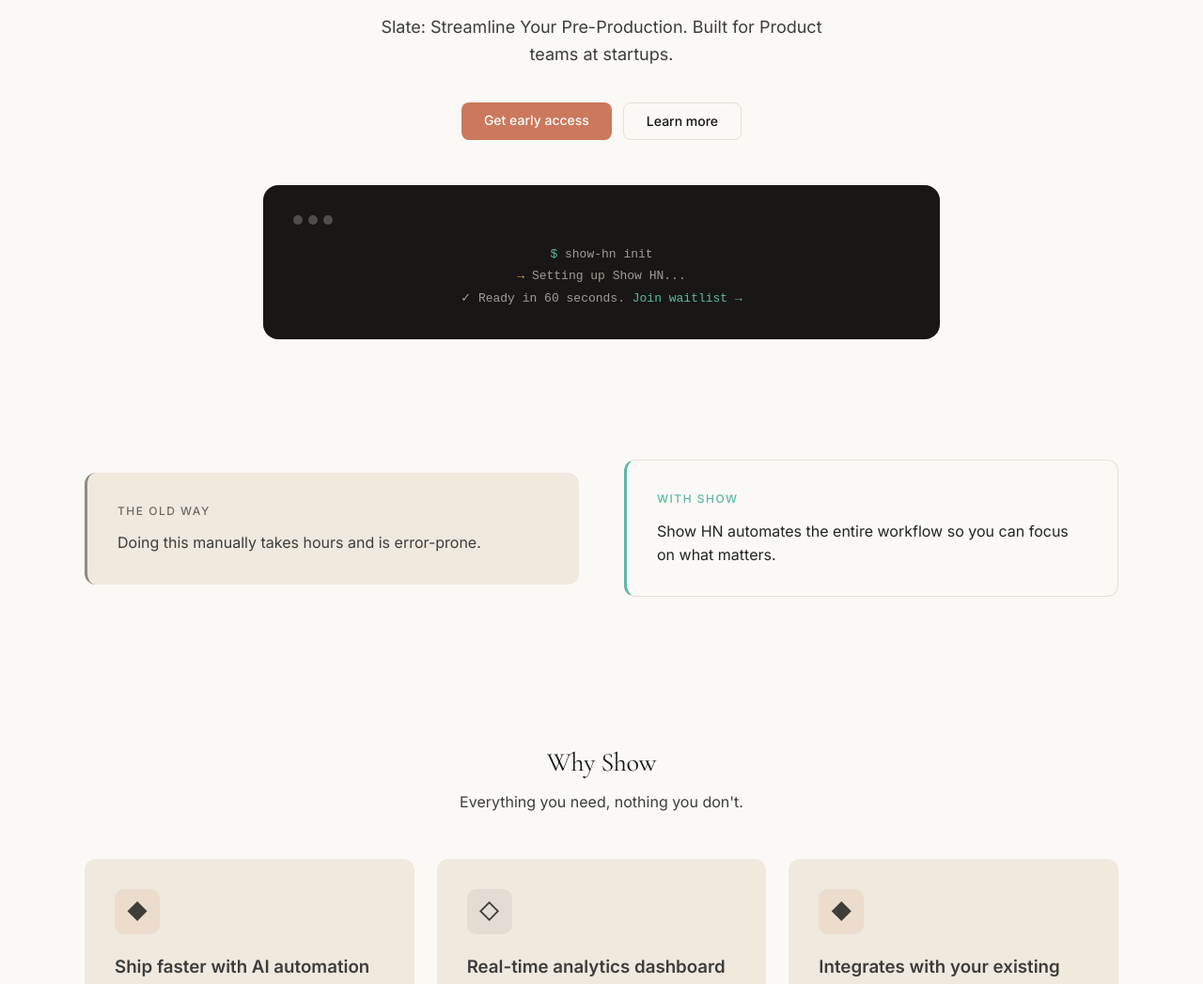
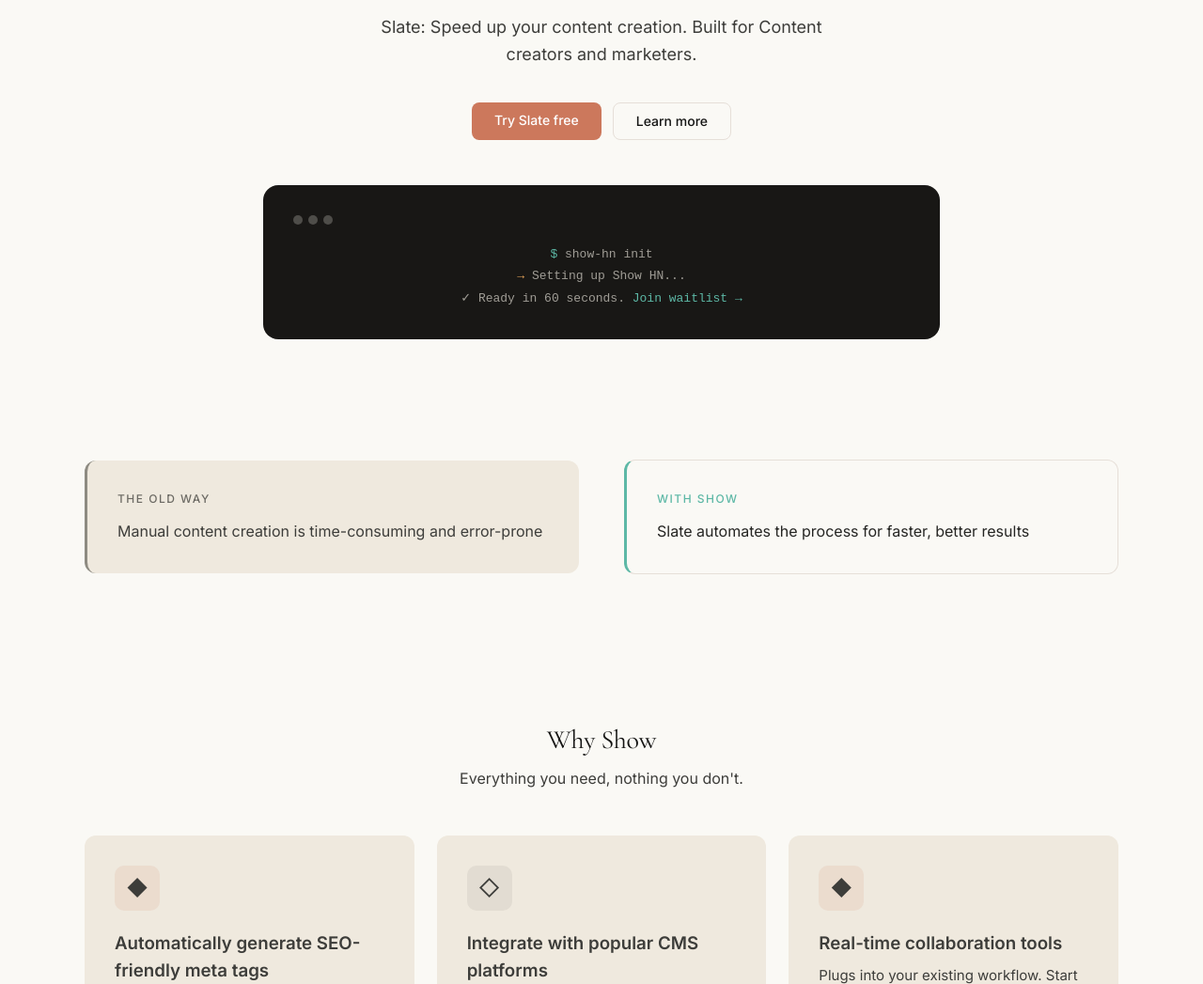
Before and after one commit to ivo1974kanchev-arch/show-hn-slate-agentic-pre-prod, a website: page index.html in a window 1280 px wide. Shown: the part 253-1300 px from the top of the page at 94% size. Drawn offline with nearby package versions, Linux system fonts and the light colour scheme.

```diff
--- a/index.html
+++ b/index.html
@@ -3,8 +3,8 @@
 <head>
 <meta charset="UTF-8">
 <meta name="viewport" content="width=device-width, initial-scale=1.0">
-<title>Show HN — Slate: Streamline Your Pre-Production</title>
-<meta name="description" content="Slate: Streamline Your Pre-Production. Built for Product teams at startups.">
+<title>Show HN — Slate: Speed up your content creation</title>
+<meta name="description" content="Slate: Speed up your content creation. Built for Content creators and marketers.">
 <link rel="preconnect" href="https://fonts.googleapis.com">
 <link rel="preconnect" href="https://fonts.gstatic.com" crossorigin>
 <link href="https://fonts.googleapis.com/css2?family=Cormorant+Garamond:ital,wght@0,400;0,500;1,400&family=Inter:wght@400;500;600&display=swap" rel="stylesheet">
@@ -314,9 +314,9 @@
   <div class="container">
     <span class="hero-badge">Launching soon</span>
     <h1 class="display-lg">Show HN</h1>
-    <p class="hero-sub">Slate: Streamline Your Pre-Production. Built for Product teams at startups.</p>
+    <p class="hero-sub">Slate: Speed up your content creation. Built for Content creators and marketers.</p>
     <div class="hero-actions">
-      <a href="#waitlist" class="btn-primary">Get early access</a>
+      <a href="#waitlist" class="btn-primary">Try Slate free</a>
       <a href="#features" class="btn-secondary">Learn more</a>
     </div>
     <div class="hero-mockup">
@@ -336,11 +336,11 @@
     <div class="grid-2">
       <div class="problem-old">
         <p class="problem-label old">The old way</p>
-        <p class="body-md" style="color:var(--body)">Doing this manually takes hours and is error-prone.</p>
+        <p class="body-md" style="color:var(--body)">Manual content creation is time-consuming and error-prone</p>
       </div>
       <div class="problem-new">
         <p class="problem-label new">With Show</p>
-        <p class="body-md" style="color:var(--body-strong)">Show HN automates the entire workflow so you can focus on what matters.</p>
+        <p class="body-md" style="color:var(--body-strong)">Slate automates the process for faster, better results</p>
       </div>
     </div>
   </div>
@@ -356,17 +356,17 @@
     <div class="grid-3">
       <div class="feat-card">
         <div class="feat-icon coral">&#9670;</div>
-        <h3>Ship faster with AI automation</h3>
+        <h3>Automatically generate SEO-friendly meta tags</h3>
         <p>Purpose-built from the ground up to deliver results without the overhead of traditional solutions.</p>
       </div>
       <div class="feat-card">
         <div class="feat-icon dark">&#9671;</div>
-        <h3>Real-time analytics dashboard</h3>
+        <h3>Integrate with popular CMS platforms</h3>
         <p>Designed with clarity in mind. Get insights at a glance, take action in seconds&mdash;no training required.</p>
       </div>
       <div class="feat-card">
         <div class="feat-icon coral">&#9670;</div>
-        <h3>Integrates with your existing stack</h3>
+        <h3>Real-time collaboration tools</h3>
         <p>Plugs into your existing workflow. Start seeing value from day one, not month three.</p>
       </div>
     </div>
```
